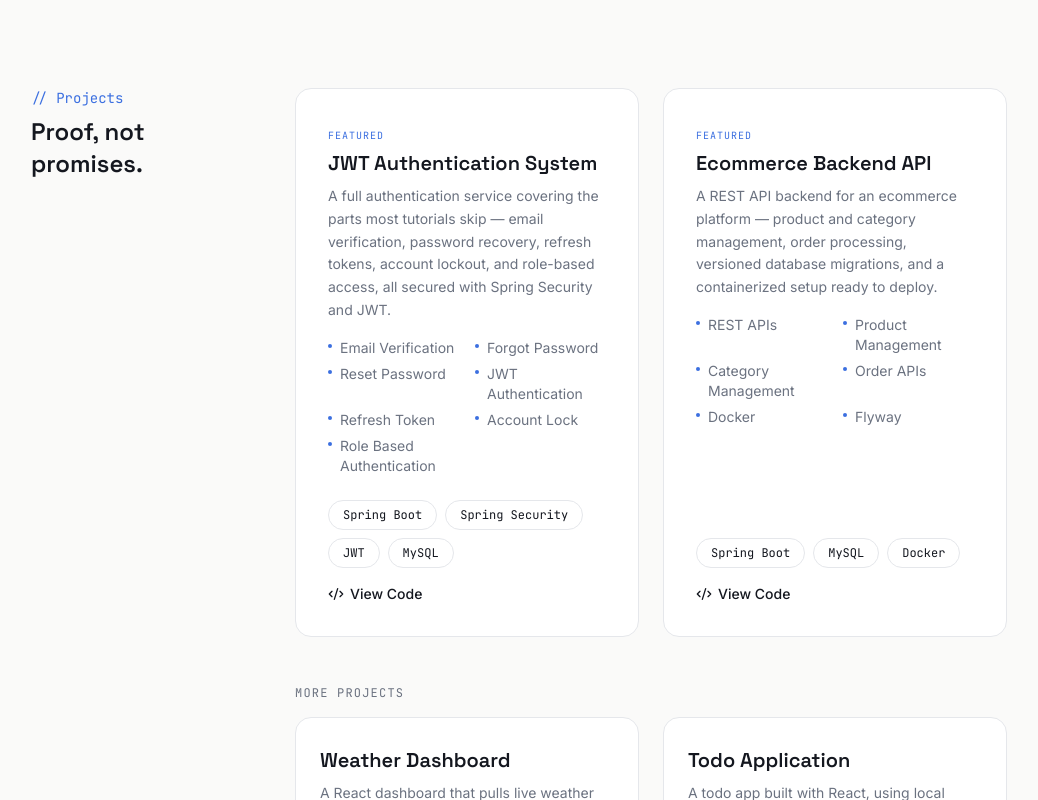
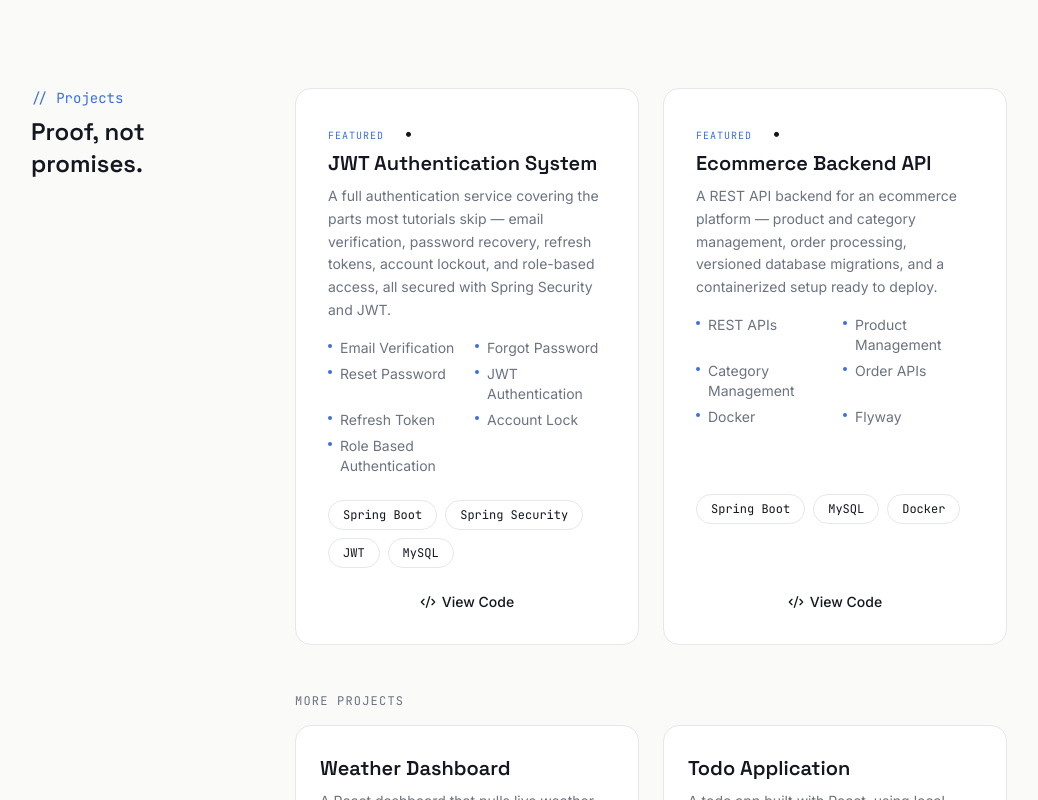
Before and after one commit to aathi1412/personal-portfolio, a React (Vite) app: page / in a window 1280 px wide. Shown: the part 1800-2600 px from the top of the page, without its empty margins (121-1159 px from the left). Built offline with nearby package versions, Linux system fonts and the light colour scheme.

Commit message:
feat(projectcard): Add Live Demo Link
- Add live demo link to project card
- Display project status on project card

```diff
--- a/src/components/ui/ProjectCard.jsx
+++ b/src/components/ui/ProjectCard.jsx
@@ -1,8 +1,8 @@
-import { Code2 } from 'lucide-react';
+import { Code2, ExternalLink } from 'lucide-react';
 import SkillBadge from './SkillBadge';
 
 export default function ProjectCard({ project, featured = false }) {
-  const { title, description, features, tech, githubUrl } = project;
+  const { title, description, features, status, tech, githubUrl, live } = project;
 
   return (
     <div
@@ -12,9 +12,19 @@ export default function ProjectCard({ project, featured = false }) {
     >
       <div>
         {featured && (
+          <>
             <span className="font-mono text-[10px] uppercase tracking-widest text-accent">
                 Featured
             </span>
+            <span className="mx-5">•</span>
+          </>
+        )}
+        {status && (
+          <>
+            <span className="font-mono text-[10px] uppercase tracking-widest text-accent">
+                {status}
+            </span>
+          </>
         )}
         <h3 className="mt-1 font-display text-xl font-semibold text-foreground-light dark:text-foreground-dark">
           {title}
@@ -44,6 +54,9 @@ export default function ProjectCard({ project, featured = false }) {
             <SkillBadge key={item} label={item} />
           ))}
         </div>
+      </div>
+
+        <div className="mt-auto flex flex-wrap items-center justify-around gap-4 pt-2">
             <a
                 href={githubUrl}
                 target="_blank"
@@ -53,6 +66,18 @@ export default function ProjectCard({ project, featured = false }) {
                 <Code2 size={16} />
                 View Code
             </a>
+
+            {live && (
+                <a
+                    href={live}
+                    target="_blank"
+                    rel="noreferrer"
+                    className="flex shrink-0 items-center gap-1 text-sm font-medium text-foreground-light transition-colors hover:text-accent dark:text-foreground-dark"
+                >
+                    <ExternalLink className="h-4 w-4" />
+                    Live Demo
+                </a>
+            )}
         </div>
     </div>
   );
```
Lines whose indentation alone changed are shown as unchanged.
